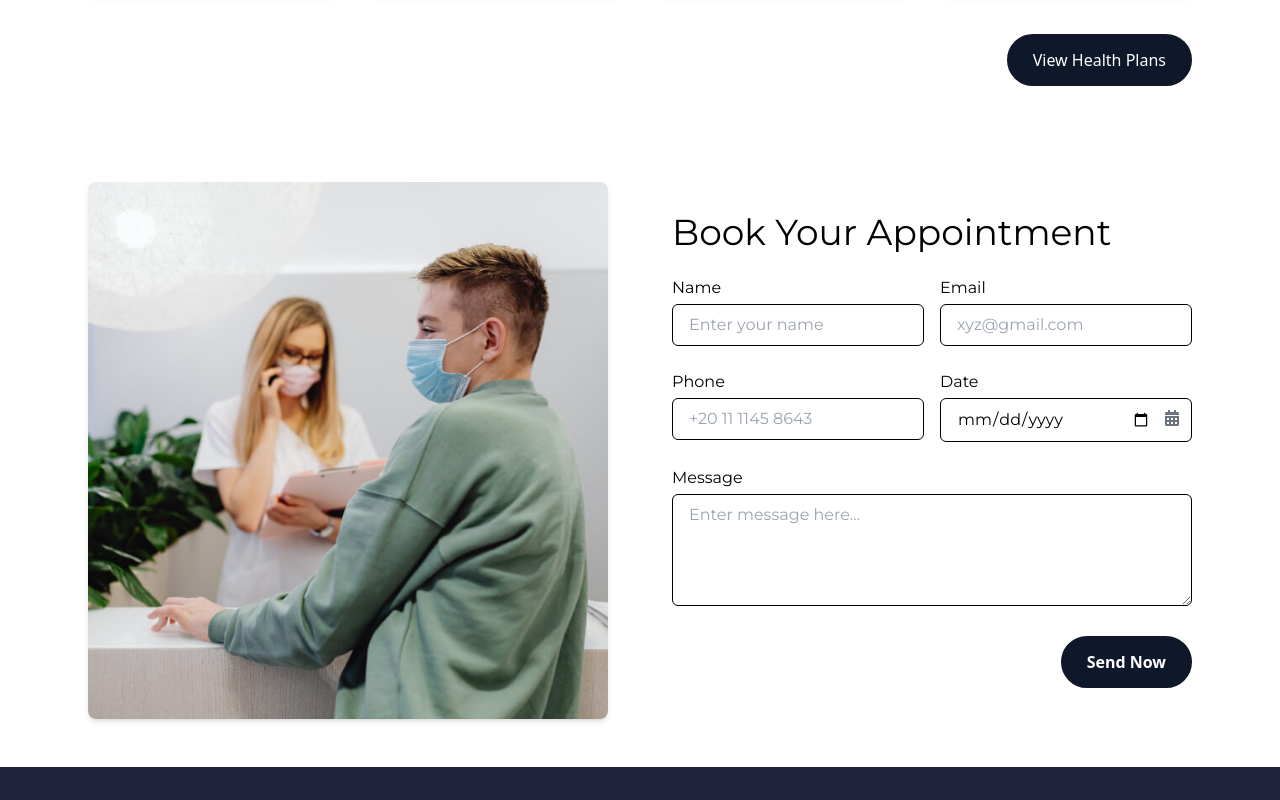
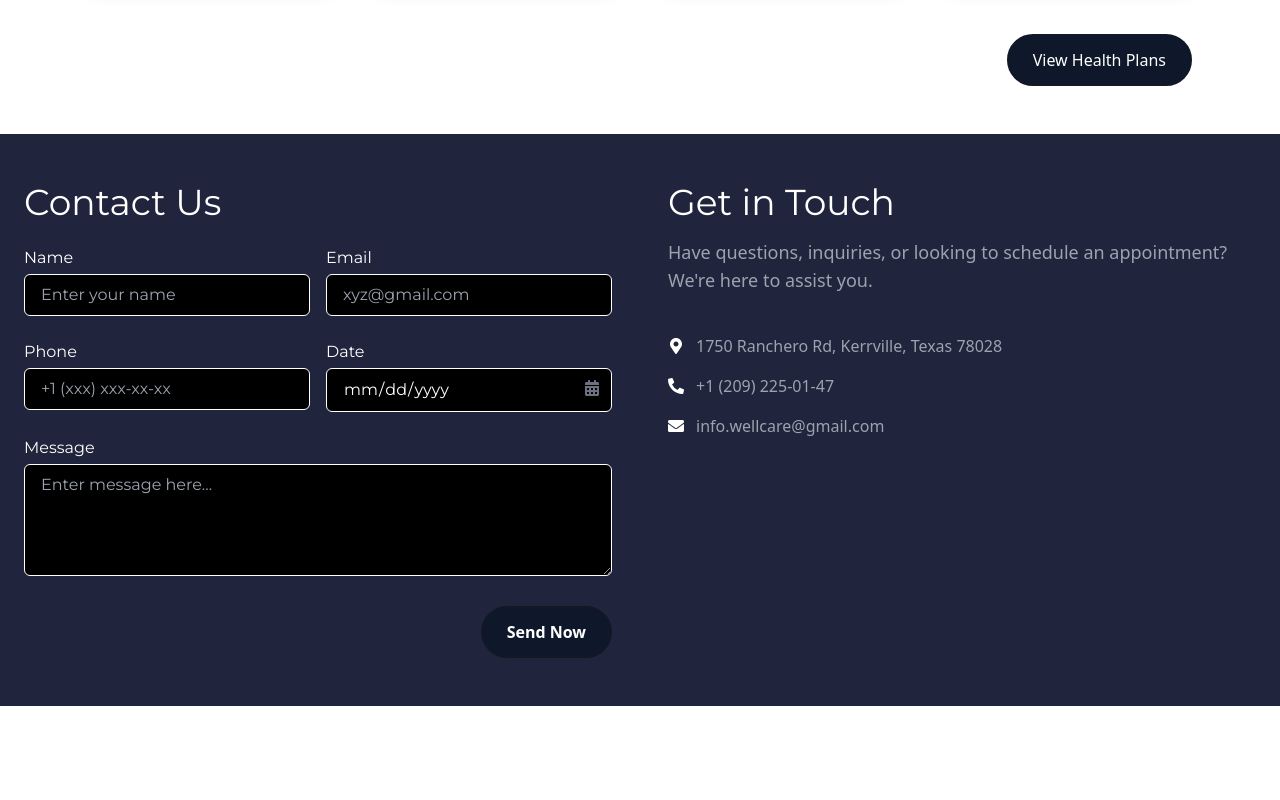
Before and after one commit to ahmed-codics/walaa, a React (Vite) app: page / in a window 1280 px wide. Shown: the part 2140-2940 px from the top of the page. After the commit the page ends 2846 px from the top, so only its background shows below. Built offline with nearby package versions, Linux system fonts and the light colour scheme; no server answers.

Commit message:
Update HomePage.jsx

```diff
--- a/src/pages/HomePage.jsx
+++ b/src/pages/HomePage.jsx
@@ -15,7 +15,6 @@ const HomePage = () => {
       <About />
       </div>
       <HealthPlans />
-      <Booking />
       <Modal />
     </div>
   )
```
